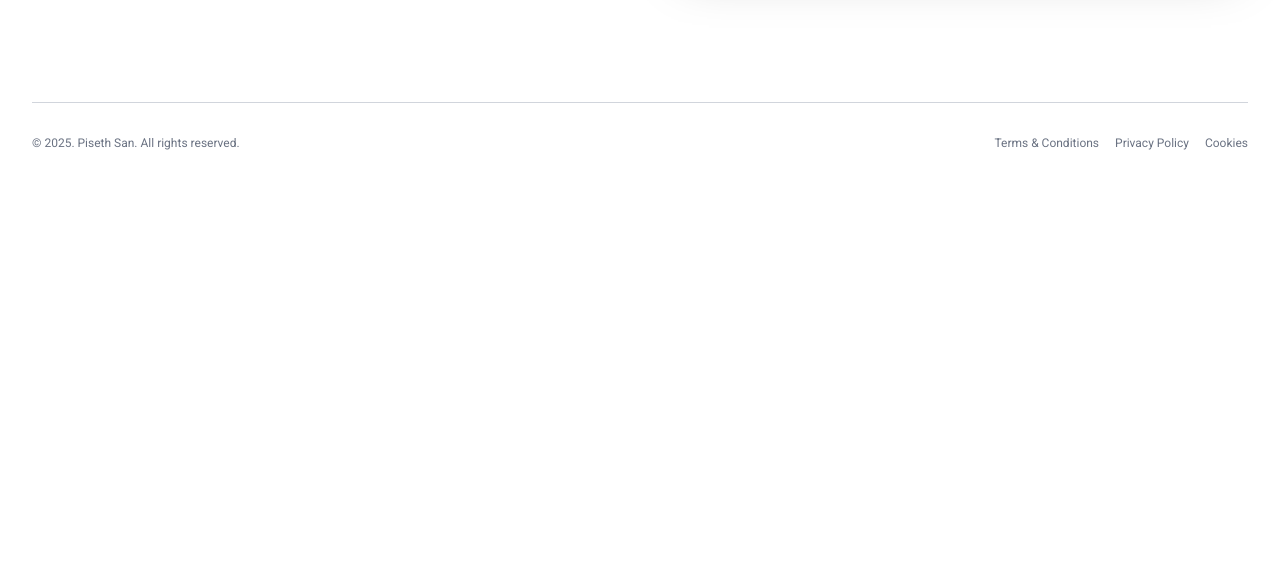
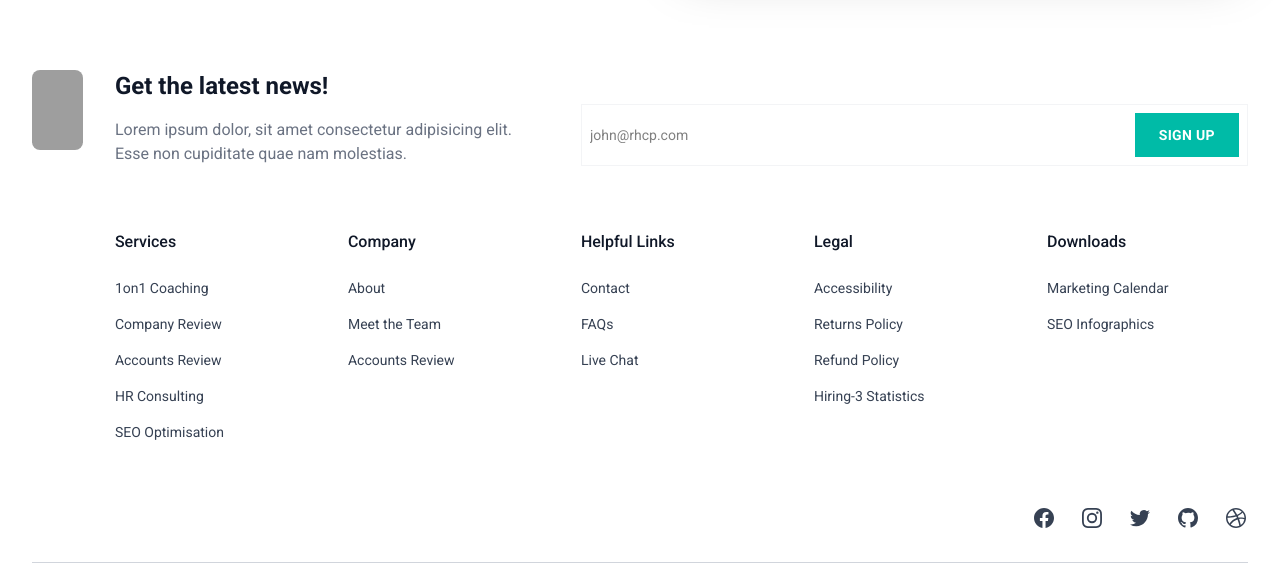
Before and after one commit to pisethsan/Piseth_San-router-2, a Vue app: page / in a window 1280 px wide. Shown: the part 620-1200 px from the top of the page. Before the commit the page ends 835 px from the top, so only its background shows below. Built offline with nearby package versions, Linux system fonts and the light colour scheme; grey boxes are pictures that could not be loaded; the HTML template or start-up script is replaced by a standard one.

Commit message:
add footer

```diff
--- a/src/components/HyperFooter.vue
+++ b/src/components/HyperFooter.vue
@@ -1,7 +1,7 @@
 <template>
     <footer class="bg-white">
         <div class="mx-auto max-w-screen-xl px-4 py-16 sm:px-6 lg:px-8">
-            <!-- <div class="lg:flex lg:items-start lg:gap-8">
+            <div class="lg:flex lg:items-start lg:gap-8">
                 <div class="text-teal-600">
                     <img alt=""
                         src="https://encrypted-tbn0.gstatic.com/images?q=tbn:ANd9GcSGML54I96lfKHTRkKYer07Nz_mjTEZtzRZbw&s"
@@ -204,7 +204,7 @@
                         </li>
                     </ul>
                 </div>
-            </div> -->
+            </div>
 
             <div class="mt-8 border-t border-gray-300 pt-8">
                 <div class="sm:flex sm:justify-between">
```
